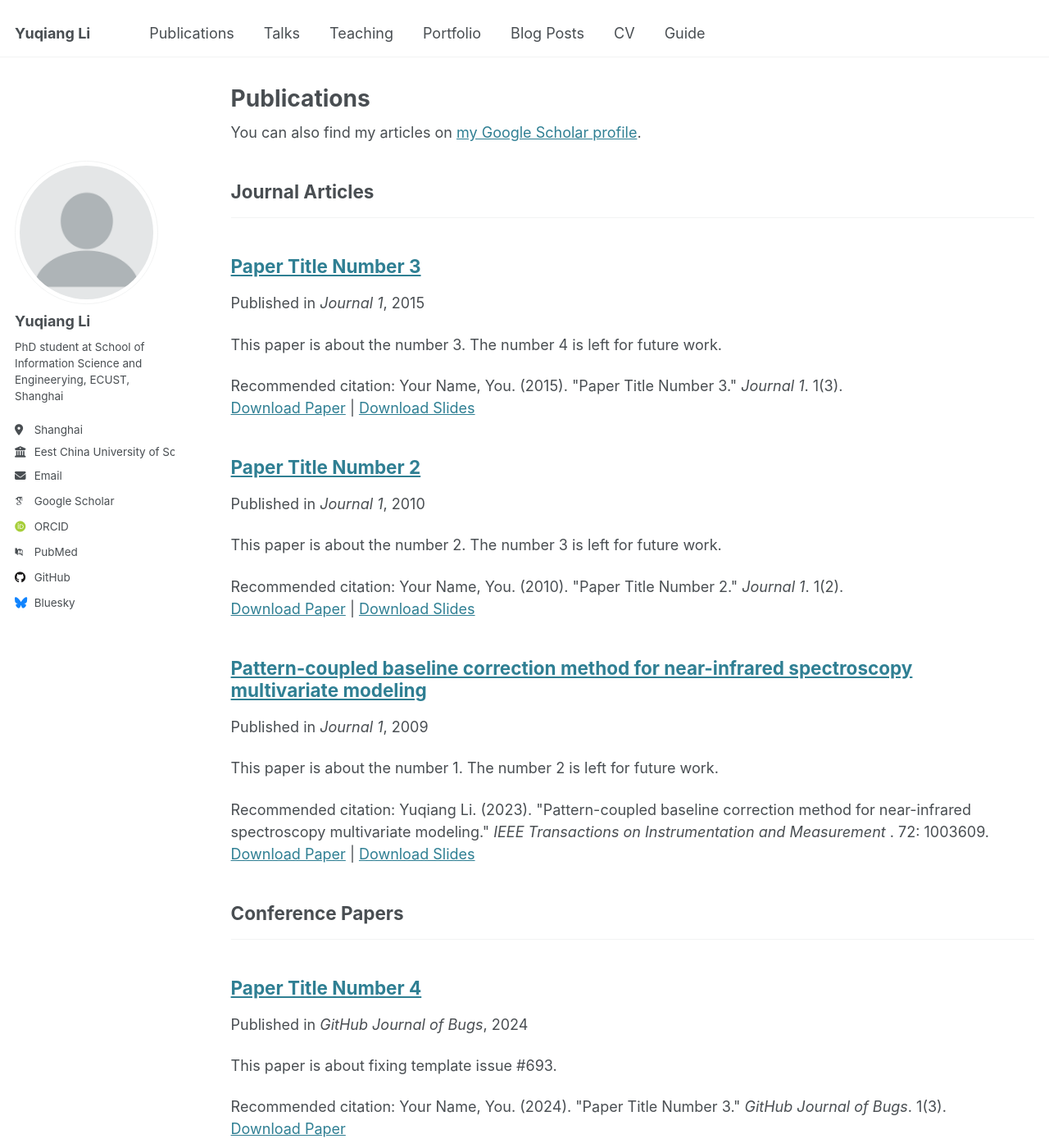
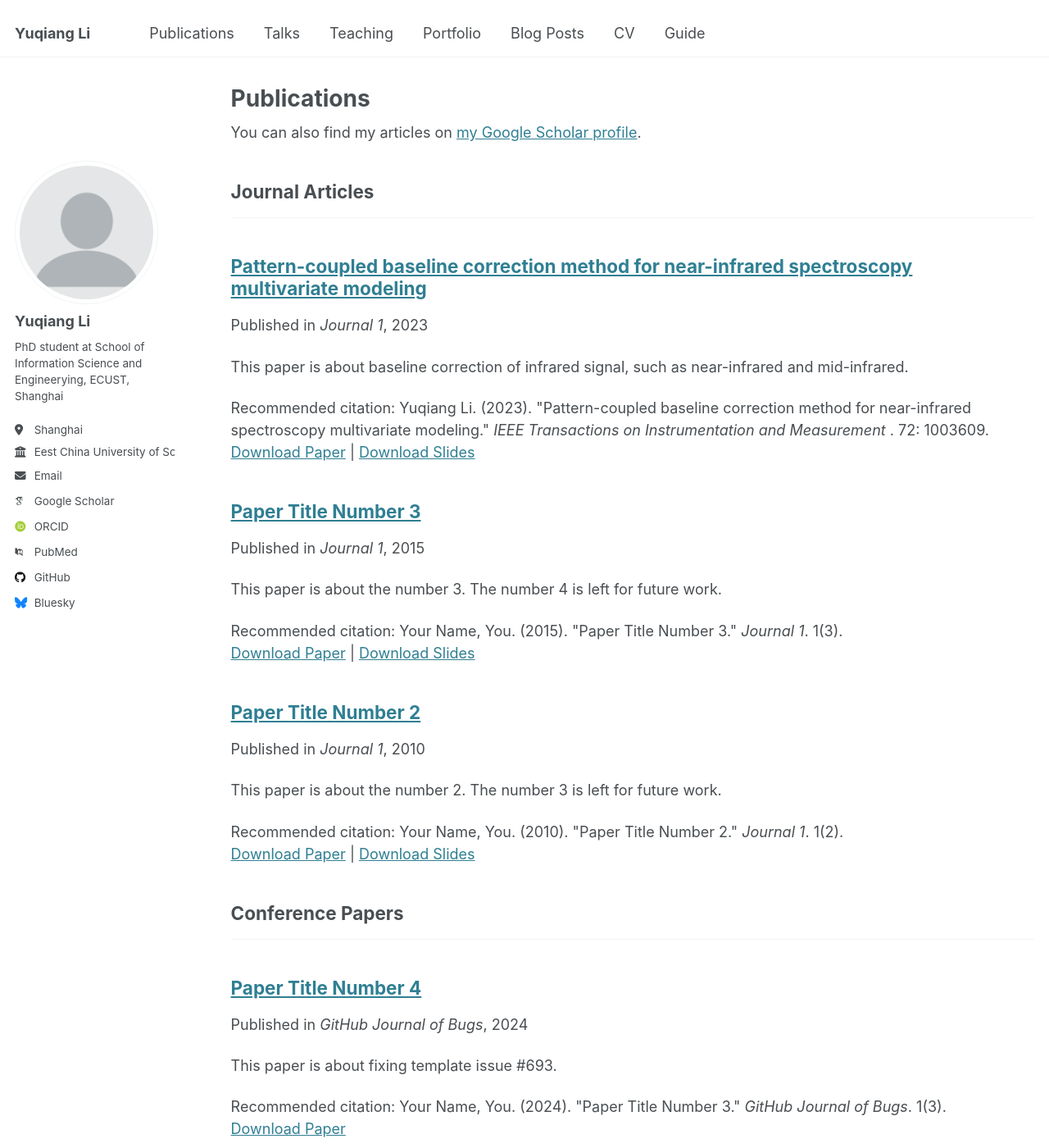
Before and after one commit to Yuqiangli092511/Yuqiangli092511.github.io, a Jekyll site: the page built from _pages/publications.html, in a window 1280 px wide and 1400 px high. Shown: the whole window at 82% size. Built offline with Jekyll 4.4.1, drawn with Linux system fonts in a browser that asks for light colours; some web fonts are replaced.

Commit message:
Update 2009-10-01-paper-title-number-1.md

```diff
--- a/_publications/2009-10-01-paper-title-number-1.md
+++ b/_publications/2009-10-01-paper-title-number-1.md
@@ -2,12 +2,12 @@
 title: "Pattern-coupled baseline correction method for near-infrared spectroscopy multivariate modeling"
 collection: publications
 category: manuscripts
-permalink: /publication/2009-10-01-paper-title-number-1
-excerpt: 'This paper is about the number 1. The number 2 is left for future work.'
-date: 2009-10-01
+permalink: Paper1
+excerpt: 'This paper is about baseline correction of infrared signal, such as near-infrared and mid-infrared.'
+date: 2023.07.08
 venue: 'Journal 1'
-slidesurl: 'http://academicpages.github.io/files/slides1.pdf'
-paperurl: 'http://academicpages.github.io/files/paper1.pdf'
+slidesurl: 'http://Yuqiangli092511.github.io/files/slides1.pdf'
+paperurl: 'http://Yuqiangli092511.github.io/files/paper1.pdf'
 citation: 'Yuqiang Li. (2023). &quot;Pattern-coupled baseline correction method for near-infrared spectroscopy multivariate modeling.&quot; <i>IEEE Transactions on Instrumentation and Measurement </i>. 72: 1003609.'
 ---
 
```
